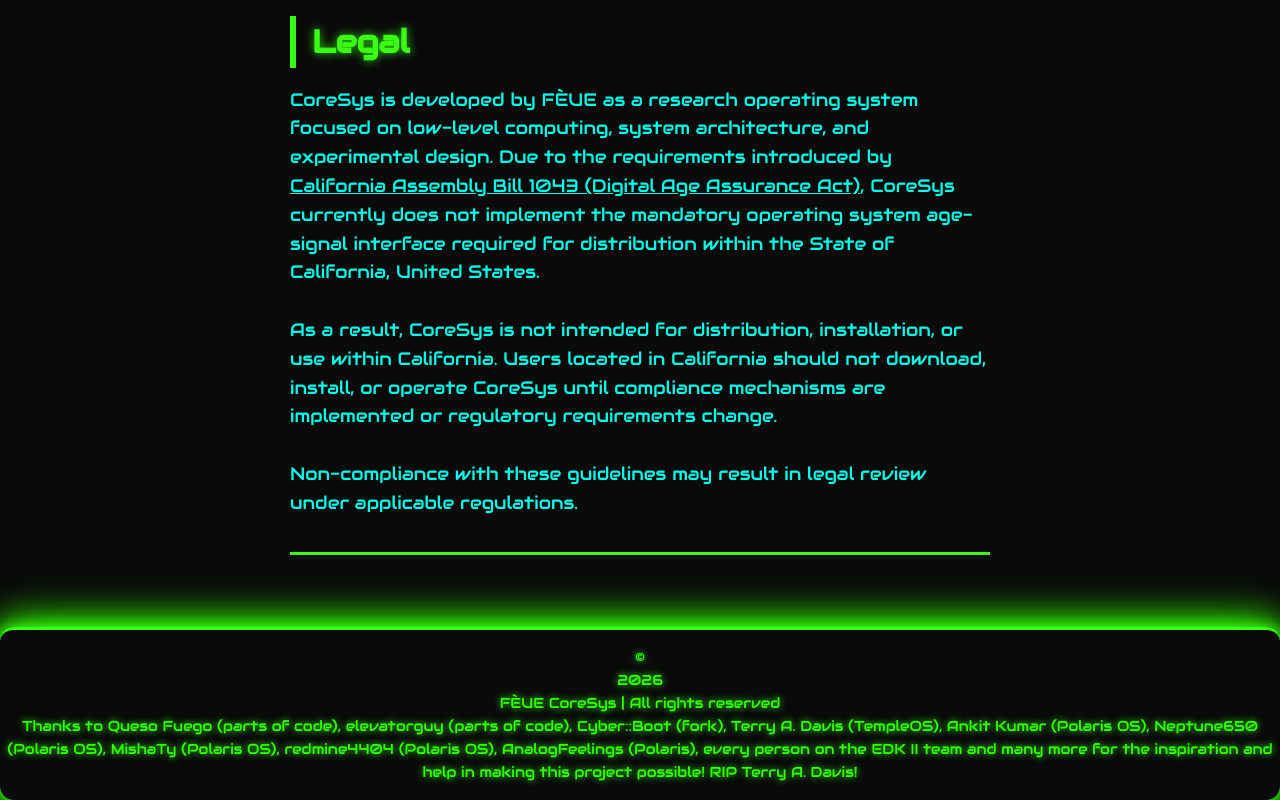
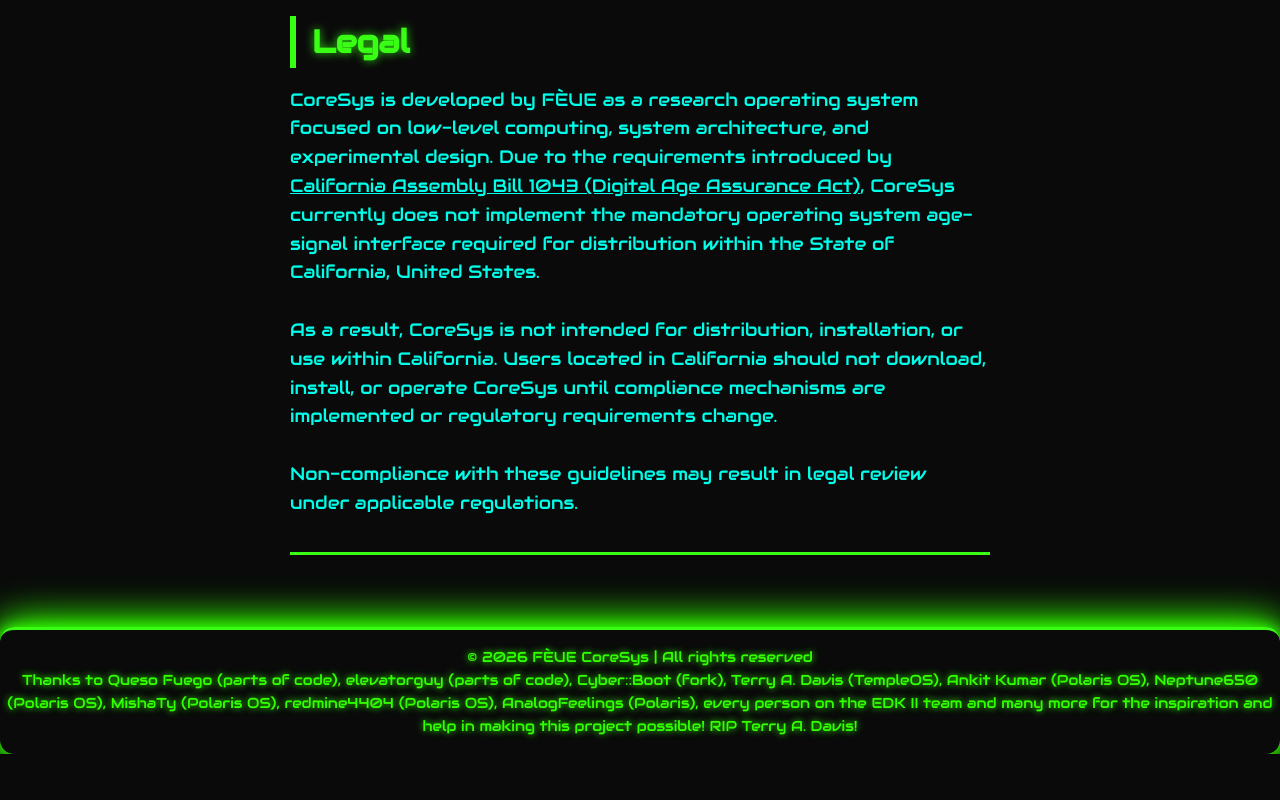
Before and after one commit to FEUE256/CoreSys, a plain HTML site: page src/public/index.html in a window 1280 px wide. Shown: the part 1904-2704 px from the top of the page. After the commit the page ends 2658 px from the top, so only its background shows below. Drawn offline with Linux system fonts and the light colour scheme.

Commit message:
Update index.html

```diff
--- a/src/public/index.html
+++ b/src/public/index.html
@@ -107,7 +107,7 @@
   </main>
 
   <footer role="contentinfo">
-    © <div class="year"></div> FÈUE CoreSys | All rights reserved
+    © <span class="year"></span> FÈUE CoreSys | All rights reserved
     <br />
     Thanks to Queso Fuego (parts of code), elevatorguy (parts of code), Cyber::Boot (fork), Terry A. Davis (TempleOS), Ankit Kumar (Polaris OS), Neptune650 (Polaris OS), MishaTy (Polaris OS), redmine4404 (Polaris OS), AnalogFeelings (Polaris), every person on the EDK II team and many more for the inspiration and help in making this project possible! RIP Terry A. Davis!
   </footer>
```
